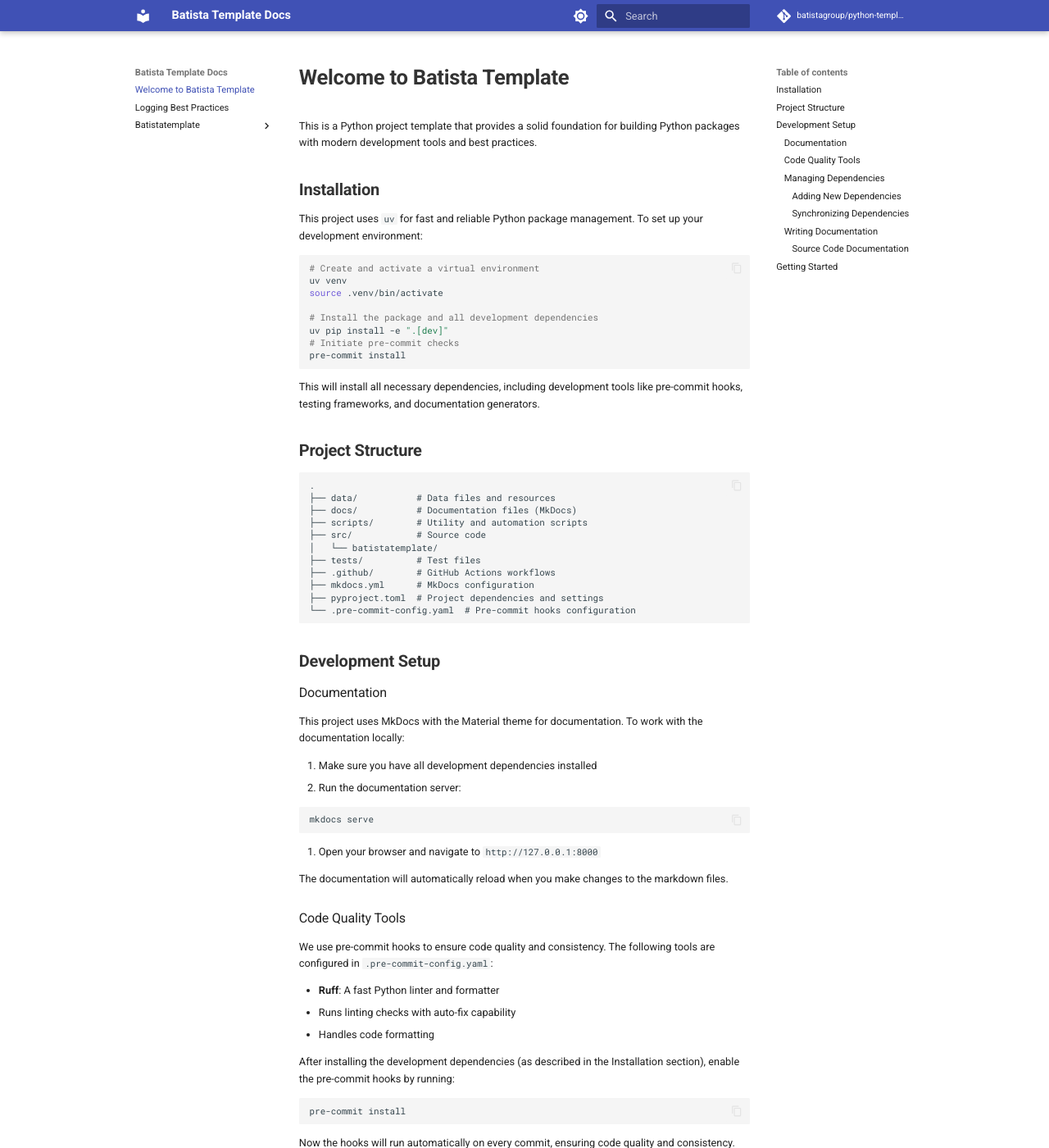
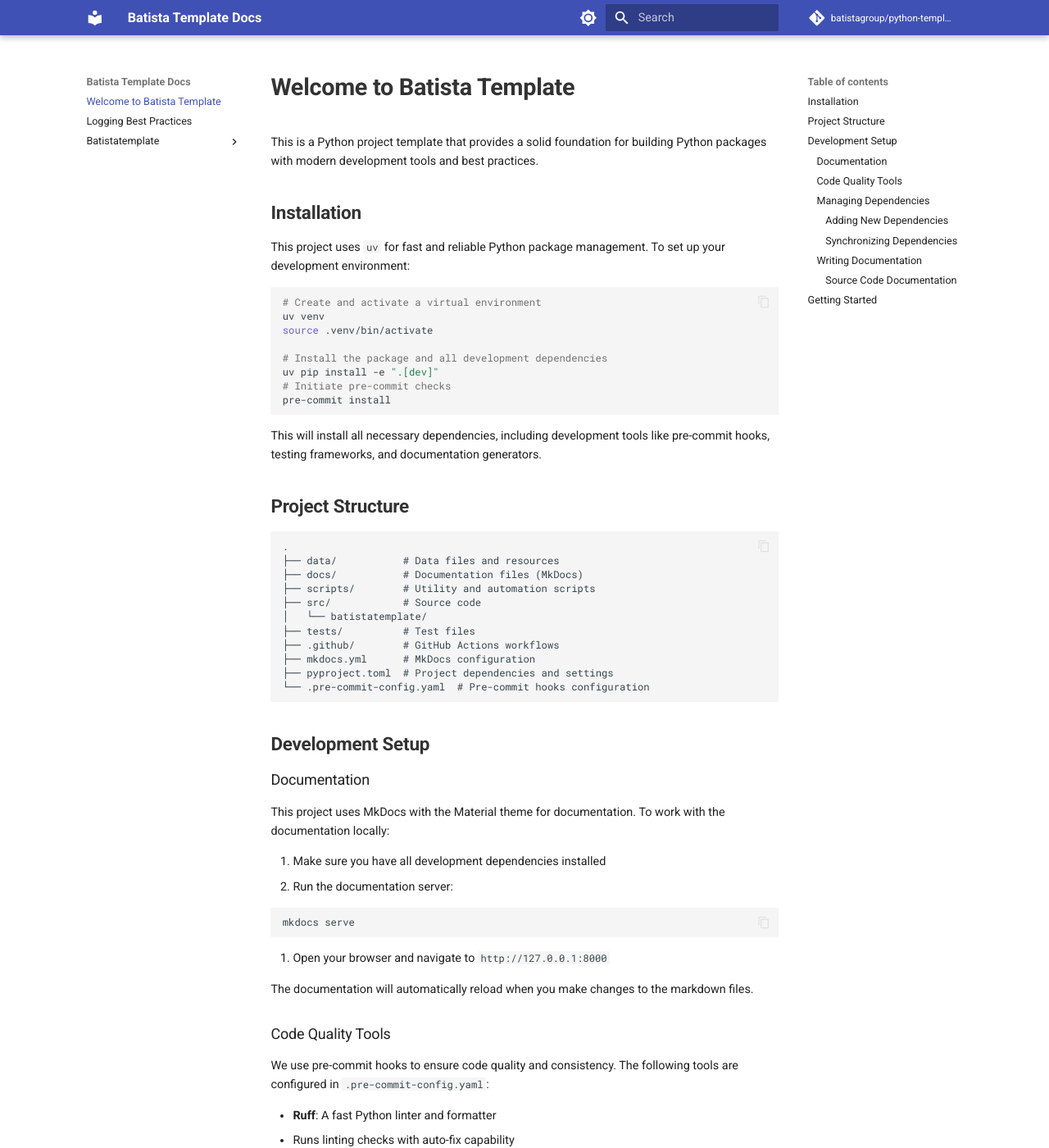
Before and after one commit to batistagroup/python-template, an MkDocs documentation site: the page built from docs/index.md, in a window 1280 px wide and 1400 px high. Shown: the whole window at 82% size. Built offline with MkDocs 1.6.1 and Material for MkDocs 9.7.7, drawn with Linux system fonts in a browser that asks for light colours; comment, search, counter and statistics services are not loaded.

Commit message:
upd styles

```diff
--- a/docs/stylesheets/extra.css
+++ b/docs/stylesheets/extra.css
@@ -1,14 +1,24 @@
 html {
-    font-size: 16px;
-  }
+  font-size: 18px;
+}
 
 
 h1 {
-  font-weight: 600 !important;
-  color: #333 !important;
+font-weight: 600 !important;
+color: #333 !important;
+}
+
+[data-md-color-scheme="slate"] h1 {
+font-weight: 600 !important;
+color: #d7d7d7 !important;
 }
 
 h2 {
-  font-weight: 600 !important;
-  color: #333 !important;
+font-weight: 600 !important;
+color: #333 !important;
 }
+
+[data-md-color-scheme="slate"] h2 {
+font-weight: 600 !important;
+color: #d7d7d7 !important;
+}
```
